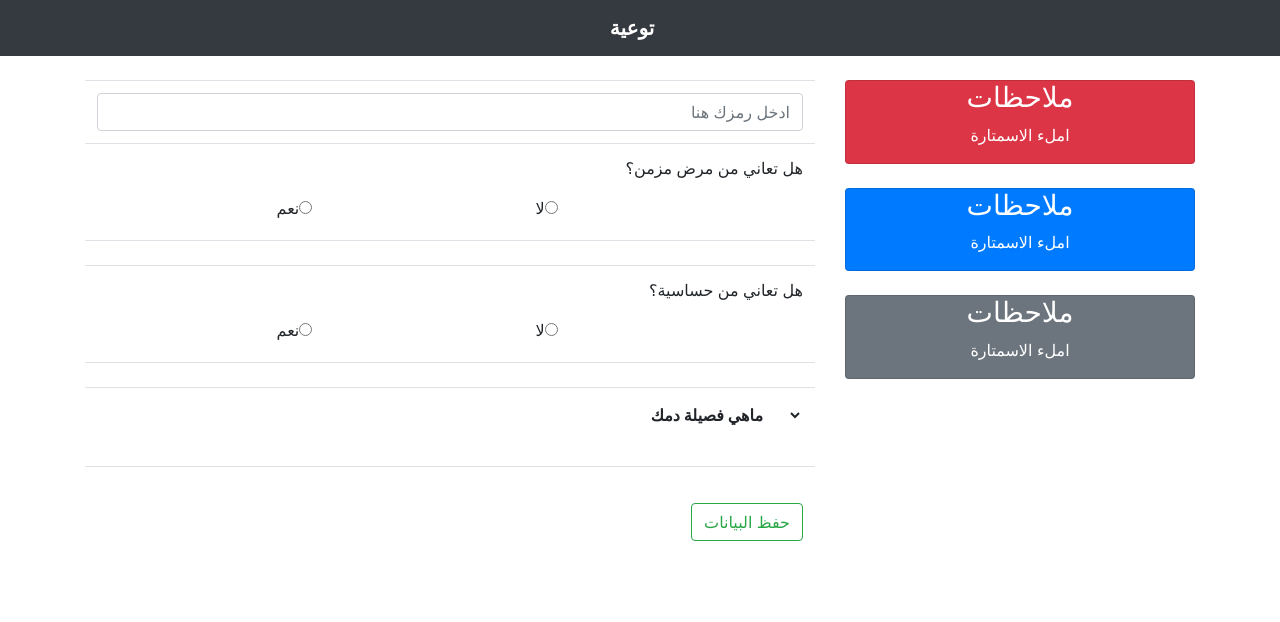
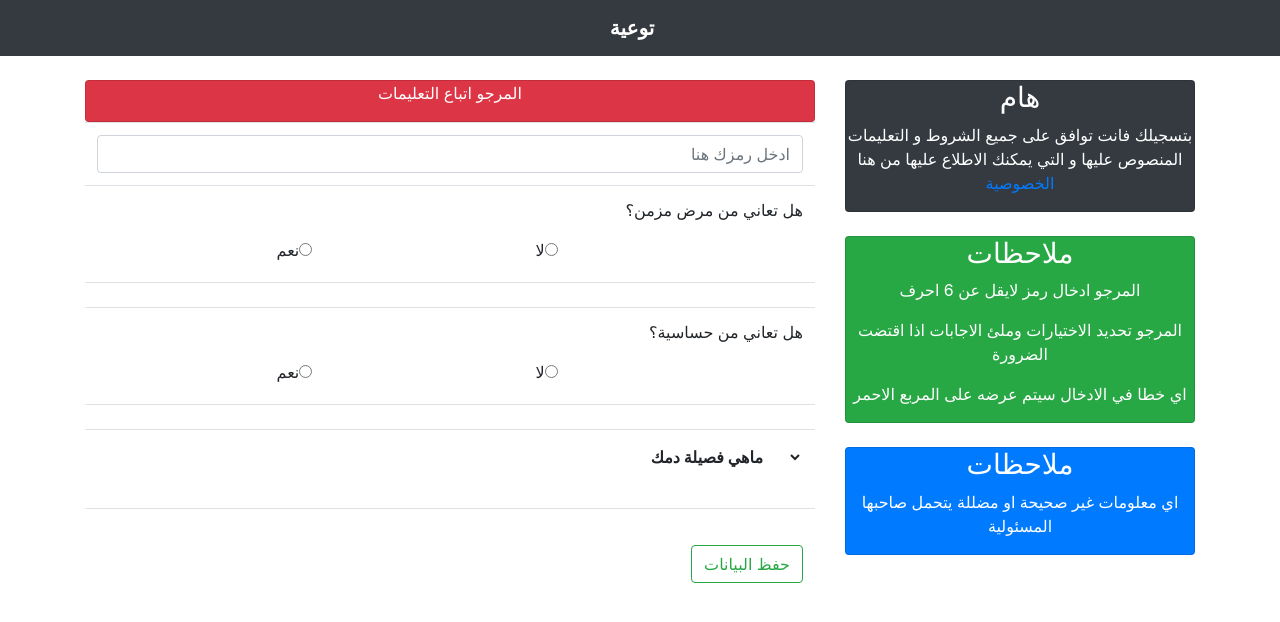
Before and after one commit to azizmobarak/medicalfile, a React (Create React App) app: page /medicalfile in a window 1280 px wide. Shown: the top 622 px of the page. Built offline with nearby package versions, Linux system fonts and the light colour scheme.

Commit message:
form modefication

```diff
--- a/src/pages/medicalfile.js
+++ b/src/pages/medicalfile.js
@@ -10,9 +10,11 @@ class Medicalfile extends React.Component{
           allergicdescription:"لاشيء",
           blod:"",
           code:"",
+          error : 'المرجو اتباع التعليمات'
      }
      this.senddata=this.senddata.bind(this);
      this.onchanged=this.onchanged.bind(this);
+     this.formvalidation=this.formvalidation.bind(this)
 }
 
 //onchanged
@@ -26,17 +28,17 @@ formvalidation()
 {
     if(this.state.code==null || this.state.code==="" || this.state.code.length<6 )
     {
-        alert("الرمز يجب ان يكون صحيحا المرجو اتباع التعليمات على المربع الاحمر")
+        this.setState({error:"الرمز يجب ان يكون صحيحا المرجو اتباع التعليمات على المربع الاحمر"})
         return true;
     }
     if(this.state.allergic===null ||this.state.allergic==="" || this.state.chronic===null || this.state.chronic==="")
     {
-      alert("المرجو التاكد من اختياركم لاحد الاجابات ب نعم ام لا")
+        this.setState({error:"المرجو التاكد من اختياركم لاحد الاجابات ب نعم ام لا"})
       return true;
     }
     if(this.state.blod===null || this.state.blod==="")
     {
-        alert("المرجو اختيار فصيلة الدم المناسبة")
+        this.setState({error:"المرجو اختيار فصيلة الدم المناسبة"})
         return true;
     }
     return false;
@@ -44,8 +46,8 @@ formvalidation()
 //post data to the server
   senddata(event){
       event.preventDefault();
-   //if(!this.formvalidation())
-    //{
+   if(!this.formvalidation())
+    {
     try{
     fetch('https://getintohome.store/api/addsickers/',{
      method:'post',
@@ -61,18 +63,23 @@ formvalidation()
              Chronic:this.state.chronic+" - "+this.state.chronic_description
      })
     });
-    alert("data goes")
+    document.write('<div style="width:100%;text-align:center;"><div style="background-color:green;color:white"><h3><font size:"20">تم تسجيل طلبكم بنجاح</font></h3></div><br/><a href="/">رجوع<a></div>')
     }catch(e){
         alert(e)
     }
-    //}
+    }
 }
 ///
 render(){
     return(
-        <div className="row">
+        <div className=" justify-content-lg-center w-100">
+        <div className="row justify-content-lg-center">
+        <br/><br/>
         <div className=" col-md-8 justify-content-center">
         <form onSubmit={this.senddata} className="form w-auto">
+        <div id="error" className="card bg-danger text-sm-center w-100">
+        <p className="text-white">{this.state.error}</p>
+        </div>
         <table className="table">
         <tr>
         <td>
@@ -142,21 +149,27 @@ render(){
         </tr>
         </table>
         </form>
+        <br/>
         </div>
+        <br/>
         <div className="col-md-4 text-lg-center text-white">
-        <div className="card bg-danger">
+        <div className="card bg-dark">
+        <h3>هام</h3>
+        <p>بتسجيلك فانت توافق على جميع الشروط و التعليمات المنصوص عليها و التي يمكنك الاطلاع عليها من هنا <a href=""> الخصوصية </a></p>
+        </div>
+        <br/>
+        <div className="card bg-success">
         <h3>ملاحظات</h3>
-        <p>املء الاسمتارة</p>
+        <p>المرجو ادخال رمز لايقل عن 6 احرف</p>
+        <p>المرجو تحديد الاختيارات وملئ الاجابات اذا اقتضت الضرورة</p>
+        <p>اي خطا في الادخال سيتم عرضه على المربع الاحمر</p>
         </div>
         <br/>
         <div className="card bg-primary">
         <h3>ملاحظات</h3>
-        <p>املء الاسمتارة</p>
+        <p>اي معلومات غير صحيحة او مضللة يتحمل صاحبها المسئولية</p>
         </div>
         <br/>
-        <div className="card bg-secondary">
-        <h3>ملاحظات</h3>
-        <p>املء الاسمتارة</p>
         </div>
         </div>
         </div>
```
